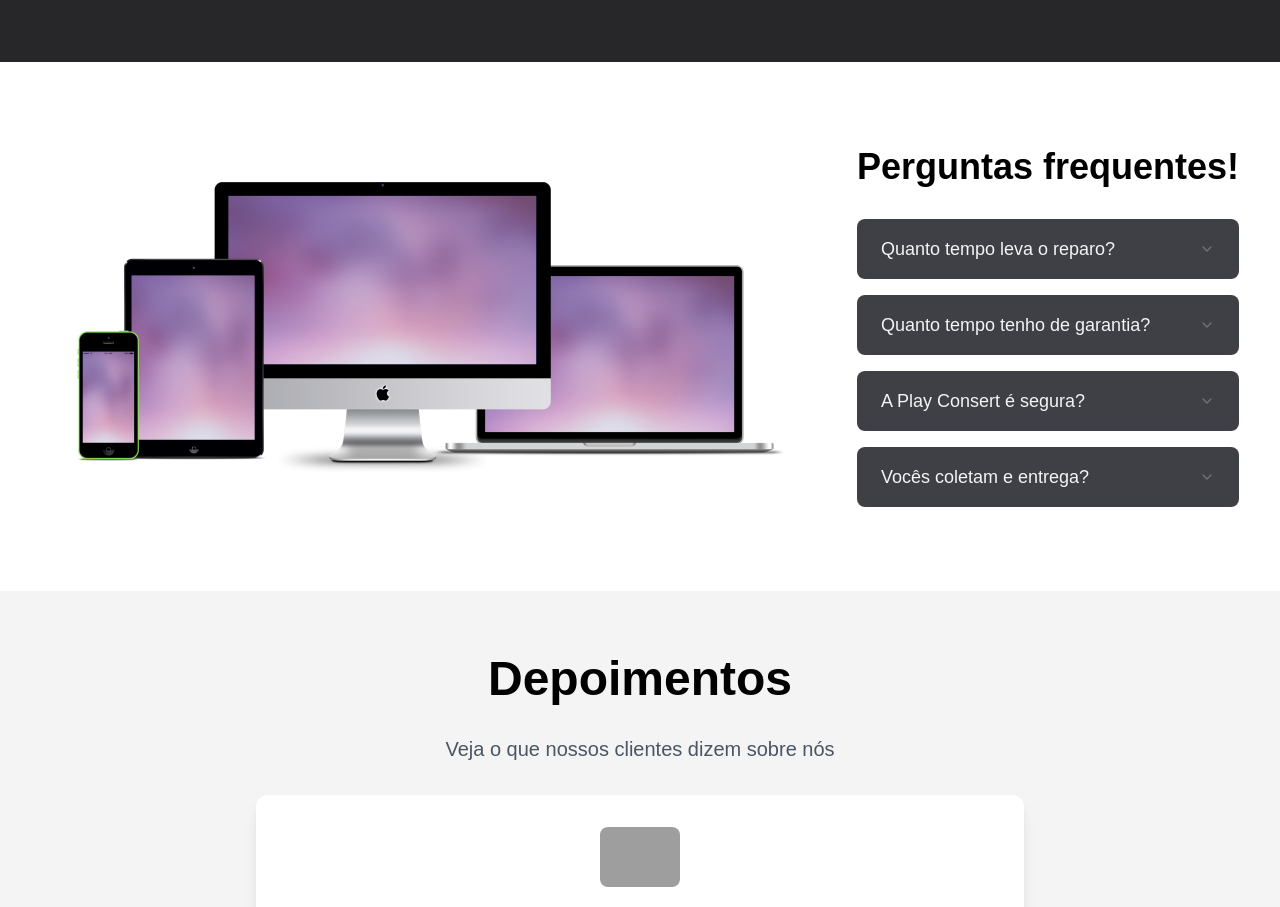
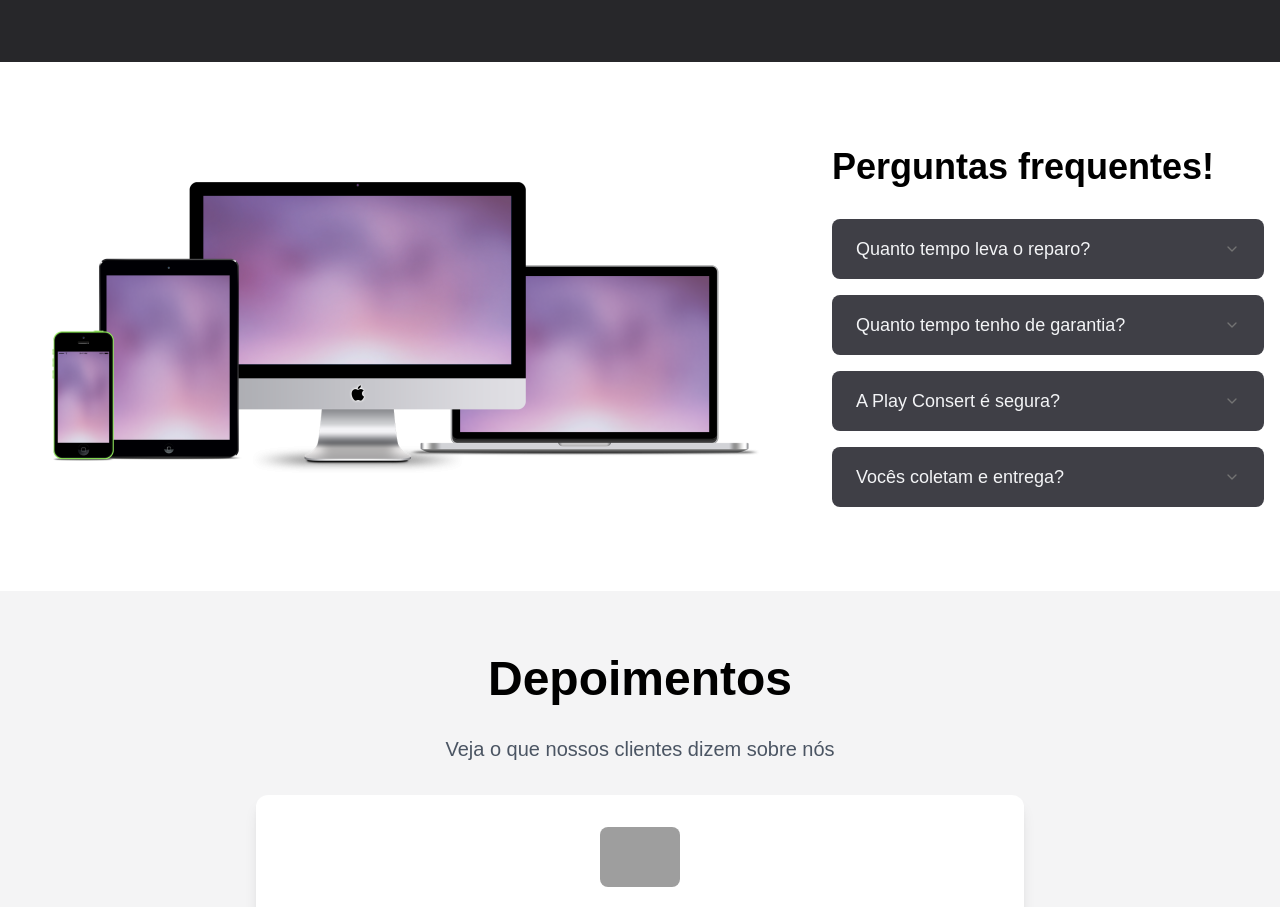
Before and after one commit to WagnerTerry/assistencia, a Next.js app: page / in a window 1280 px wide. Shown: the part 2127-3034 px from the top of the page. Built offline with nearby package versions, Linux system fonts and the light colour scheme; grey boxes are pictures that could not be loaded.

Commit message:
chore: ajuste acordion na seção de duvidas

```diff
--- a/app/components/Doubts/index.tsx
+++ b/app/components/Doubts/index.tsx
@@ -32,7 +32,6 @@ const slideVariants = {
 
 export function Doubts() {
   return (
-    // Adicionando motion.section aqui
     <motion.section
       id="duvidas"
       className="py-16 bg-white flex justify-center"
@@ -40,10 +39,10 @@ export function Doubts() {
       animate="visible"
       variants={sectionVariants}
     >
-      <div className="px-4">
+      <div className="container px-4 max-w-7xl">
         <div className="flex flex-col lg:flex-row items-center justify-between gap-12">
           {/* Imagem */}
-          <div className="flex-shrink-0">
+          <div className="flex-shrink-0 lg:sticky lg:top-8">
             <Image
               src={Macs}
               alt="Apple Device Family"
@@ -54,8 +53,7 @@ export function Doubts() {
           </div>
 
           {/* Perguntas Frequentes */}
-          <div className="flex-grow">
-            {/* Título */}
+          <div className="flex-grow w-full max-w-2xl">
             <motion.h2
               initial="hidden"
               animate="visible"
@@ -68,7 +66,7 @@ export function Doubts() {
               Perguntas frequentes!
             </motion.h2>
 
-            <Accordion type="single" collapsible className="space-y-4">
+            <Accordion type="multiple" className="space-y-4">
               {/* Fade In/Out */}
               <AccordionItem value="repair-time" className="border-none">
                 <AccordionTrigger className="bg-zinc-700 rounded-lg px-6 py-4 text-gray-100 hover:no-underline [&[data-state=open]>div]:bg-zinc-600">
```
